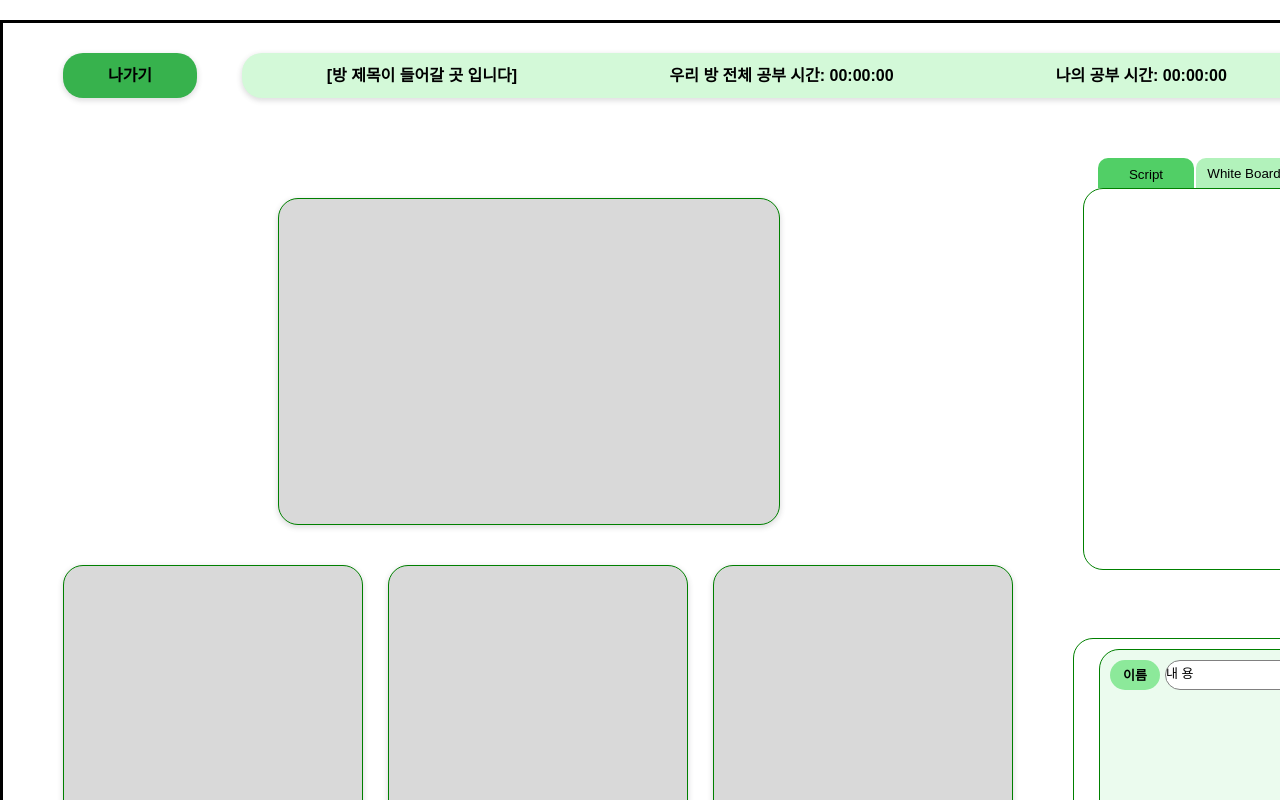
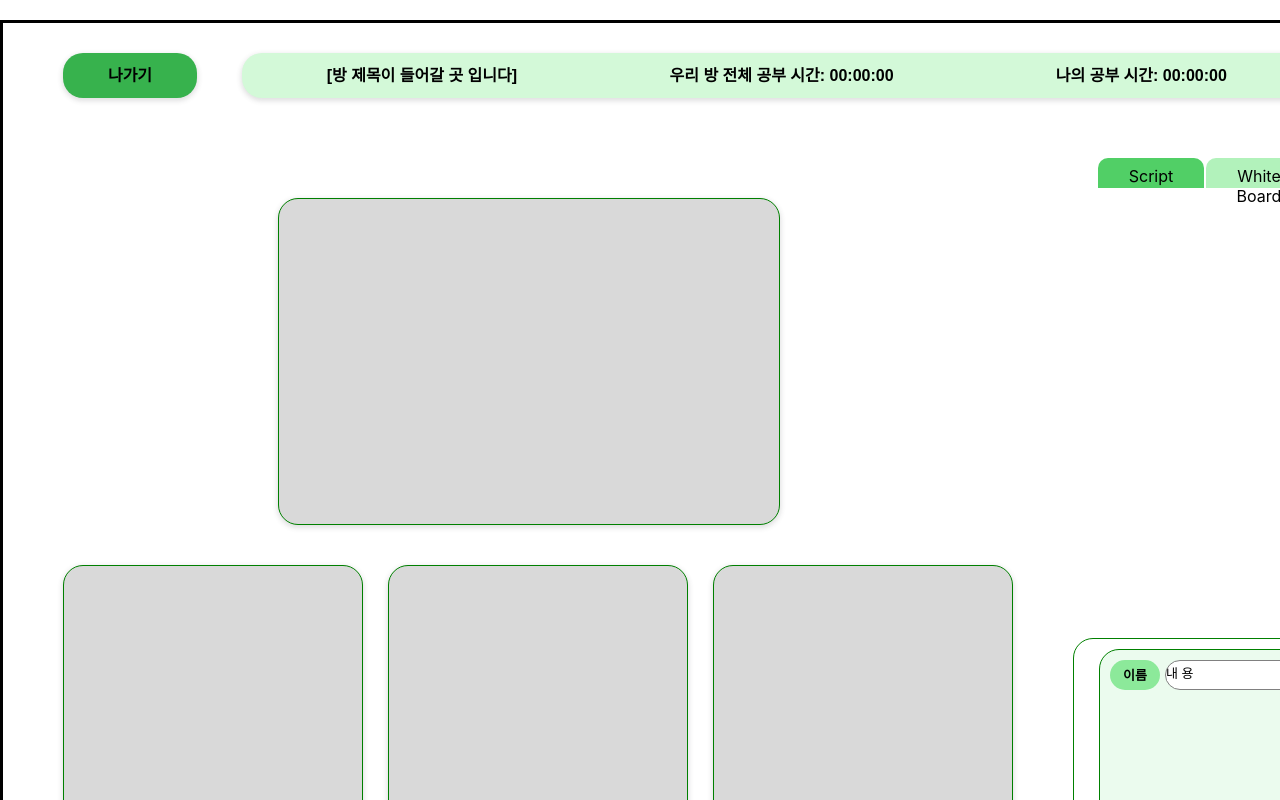
Before and after one commit to limdaeun1/ENG_project, a React (Create React App) app: page /scriptchat in a window 1280 px wide. Shown: the top 800 px of the page. Built offline with nearby package versions, Linux system fonts and the light colour scheme.

Commit message:
Design: 화상스크립트채팅페이지
화상 스크립트 채팅 페이지 뷰 수정1

```diff
--- a/src/components/scriptChat/SCLayout.css
+++ /dev/null
@@ -1,40 +0,0 @@
-
-.tabs {
-    padding: 8px;
-    text-align: center;
-    width: 80px;
-    background: #b2f2bb;
-    cursor: pointer;
-    /* border-bottom: 1px solid rgba(0, 0, 0, 0.274); */
-    box-sizing: content-box;
-    position: relative;
-    outline: none;
-    border-top-left-radius: 10px;
-    border-top-right-radius: 10px;
-    margin-right: 2px;
-  }
-
-  .active-tabs  {
-    background: #51cf66;
-    border-bottom: 1px solid transparent;
-    border-top: 1px solid transparent;
-  }
-
-  button {
-    border: none;
-  }
-
-  .content-tabs {
-    flex-grow : 1;
-  }
-  .content {
-    width: 410px;
-    height: 380px;
-    margin-left: 10px;
-    display: none;
-    border: solid 1px green;
-    border-radius: 20px;
-  }
-  .active-content {
-    display: block;
-  }
--- a/src/components/scriptChat/SCLayout.jsx
+++ b/src/components/scriptChat/SCLayout.jsx
@@ -4,7 +4,6 @@ import SCCamSet from "../scriptChat/SCCamSet";
 import SCChat from "../scriptChat/SCChat";
 import SCScript from "../scriptChat/SCScript";
 import SCWhiteBoard from "../scriptChat/SCWhiteBoard";
-import "../scriptChat/SCLayout.css";
 
 
 
@@ -39,34 +38,24 @@ const SCLayout = () => {
 
             <ScriptContainer>
               <TabContainer>
-            <button
-              className={toggleState === 1 ? "tabs active-tabs" : "tabs"}
-              onClick={() => toggleTab(1)}
-            >
-              Script
-            </button>
-            <button
-              className={toggleState === 2 ? "tabs active-tabs" : "tabs"}
-              onClick={() => toggleTab(2)}
-            >
-              White Board
-            </button>
+            {toggleState === 1
+            ? <ActiveTabBox onClick={() => toggleTab(1)}>Script</ActiveTabBox>
+            :<TabBox onClick={() => toggleTab(1)} >Script</TabBox>}
+
+            {toggleState === 2
+            ? <ActiveTabBox onClick={() => toggleTab(2)}>White Board</ActiveTabBox>
+            :<TabBox onClick={() => toggleTab(2)} >White Board</TabBox>}
             </TabContainer>
 
-            <div className="content-tabs">
-            <div
-              className={
-                toggleState === 1 ? "content active-content" : "content"
-              }>
-                <SCScript/>
-            </div>
+            <div style={{flexGrow : "1"}}>
 
-            <div
-              className={
-                toggleState === 2 ? "content active-content" : "content"
-              }>
-                <SCWhiteBoard/>
-            </div>
+            {toggleState === 1
+            ? <ActiveContentBox > <SCScript/> </ActiveContentBox>
+            :<ContentBox  > <SCScript/></ContentBox>}
+
+            {toggleState === 2
+            ? <ActiveContentBox > <SCWhiteBoard/></ActiveContentBox>
+            :<ContentBox  ><SCWhiteBoard/></ContentBox>}
           </div>
 
             </ScriptContainer>
@@ -184,3 +173,53 @@ const TabContainer = styled.div`
 margin-top: 10px;
 margin-left: 25px;
 `;
+
+const ActiveTabBox = styled.div`
+  padding: 8px;
+  text-align: center;
+  width: 90px;
+  background: #51cf66;
+  cursor: pointer;
+  box-sizing: content-box;
+  position: relative;
+  outline: none;
+  border-top-left-radius: 10px;
+  border-top-right-radius: 10px;
+  margin-right: 2px;
+`;
+
+const TabBox = styled.div`
+  padding: 8px;
+  text-align: center;
+  width: 90px;
+  background: #b2f2bb;
+  cursor: pointer;
+  box-sizing: content-box;
+  position: relative;
+  outline: none;
+  border-top-left-radius: 10px;
+  border-top-right-radius: 10px;
+  margin-right: 2px;
+`;
+
+const ActiveContentBox = styled.div`
+  padding: 8px;
+  text-align: center;
+  width: 100px;
+  cursor: pointer;
+  box-sizing: content-box;
+  position: relative;
+  outline: none;
+  border-top-left-radius: 10px;
+  border-top-right-radius: 10px;
+  margin-right: 2px;
+`;
+
+const ContentBox = styled.div`
+  background: white;
+  padding: 20px;
+  max-width: 1000px;
+  min-width: 705px;
+  min-height: 500px;
+  display: none;
+`;
--- a/src/components/scriptChat/SCWhiteBoard.jsx
+++ b/src/components/scriptChat/SCWhiteBoard.jsx
@@ -4,7 +4,6 @@ const SCWhiteBoard= () => {
 
     return (
       <>
-
       </>
       );
    };
```
Also changed, not shown: 1 other file (tests, documents, lock files or other folders).
